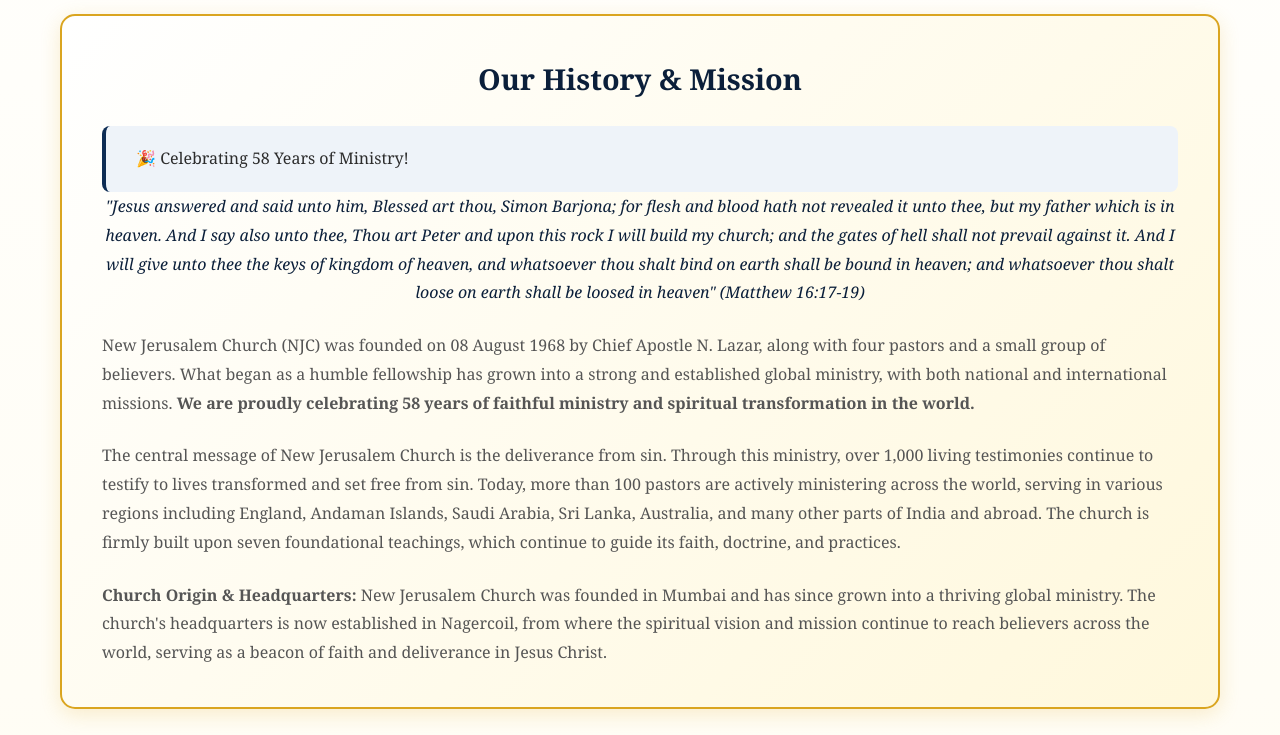
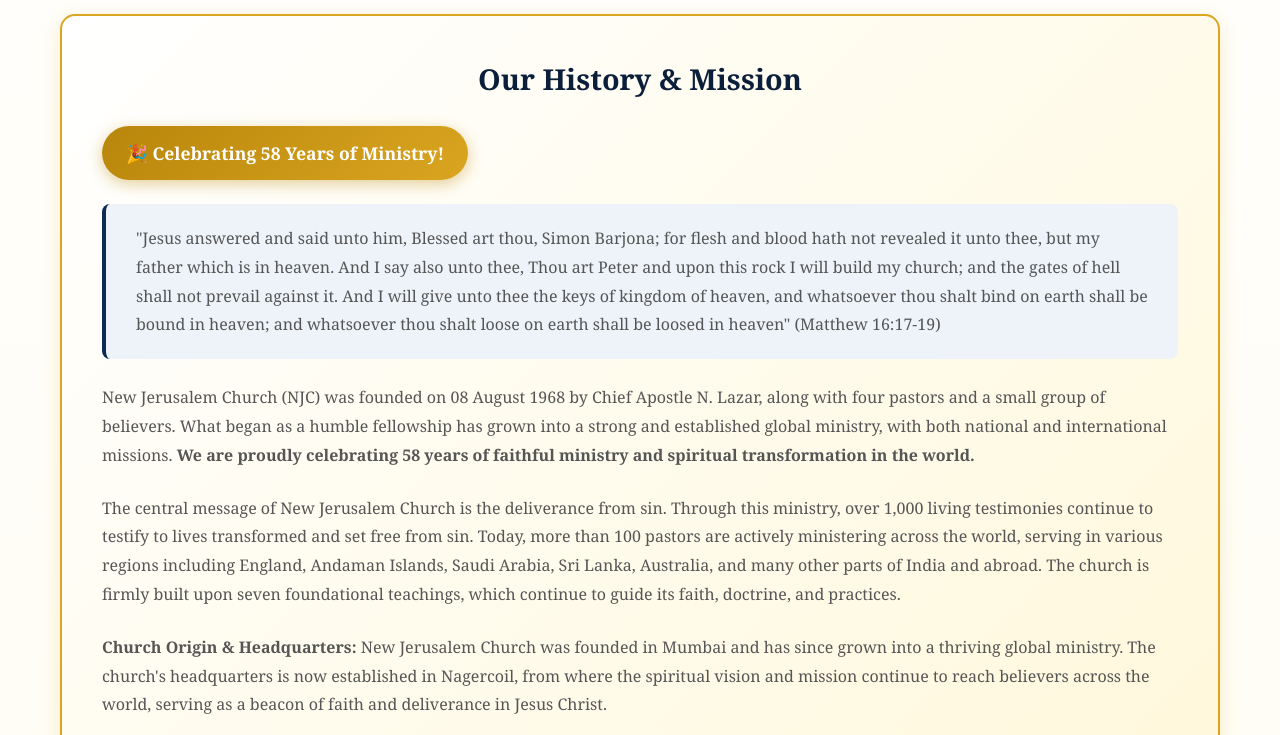
Before and after one commit to jeevanjerald06-design/NJC-SLM-WEBSITE, a plain HTML site: page index.html in a window 1280 px wide. Shown: the part 1280-2015 px from the top of the page. Drawn offline with Linux system fonts and the light colour scheme.

Commit message:
Update index.html

```diff
--- a/index.html
+++ b/index.html
@@ -51,8 +51,8 @@
             <!-- History Paragraph in Box -->
             <div class="history-box">
                 <h3>Our History & Mission</h3>
-                <div class="scripture-quote">🎉 Celebrating 58 Years of Ministry!</div>
-                <p style="margin-bottom: 1.5rem; font-style: italic; text-align: center; color: var(--primary-color);">
+                <div class="celebration-badge">🎉 Celebrating 58 Years of Ministry!</div>
+                <p <p class="scripture-quote">
                     "Jesus answered and said unto him, Blessed art thou, Simon Barjona; for flesh and blood hath not revealed it unto thee, but my father which is in heaven. And I say also unto thee, Thou art Peter and upon this rock I will build my church; and the gates of hell shall not prevail against it. And I will give unto thee the keys of kingdom of heaven, and whatsoever thou shalt bind on earth shall be bound in heaven; and whatsoever thou shalt loose on earth shall be loosed in heaven" (Matthew 16:17-19)
                 </p>
                 <p>
```
